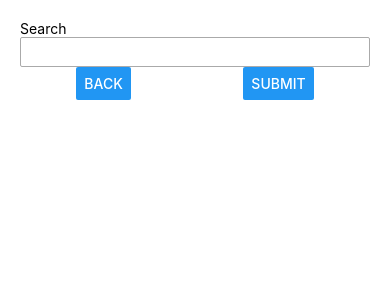
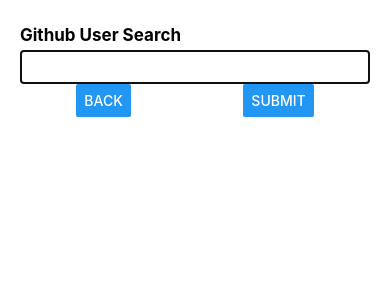
Before and after one commit to kodefox/gitbrowse, a React Native app: screen / in a window 390 px wide. Both pictures are taken after a click on the button "SEARCH". Shown: the top 300 px of the page. Built offline with nearby package versions, Linux system fonts and the light colour scheme.

Commit message:
Add avatar and better styling

```diff
--- a/src/SearchScene.js
+++ b/src/SearchScene.js
@@ -10,20 +10,22 @@
   Keyboard,
 } from 'react-native';
 
+import UserCard from './components/UserCard';
 import {ROUTES} from './lib/constants';
 
-type User = {
+export type UserSummary = {
   id: number,
   login: string,
   score: number,
   avatar_url: string,
 };
+
 type Props = {
   navigate: (page: string) => void,
 };
 type State = {
   usernameInput: string,
-  users: Array<User>,
+  users: Array<UserSummary>,
   isLoading: boolean,
 };
 
@@ -46,14 +48,21 @@
     };
     return (
       <View style={styles.container}>
-        <View style={{flexDirection: 'row'}}>
-          <Text>Search</Text>
+        <View style={styles.titleBar}>
+          <Text style={styles.titleText}>Github User Search</Text>
           {isLoading ? <ActivityIndicator /> : null}
         </View>
         <TextInput
           style={styles.textInput}
           value={usernameInput}
           onChangeText={onChangeText}
+          keyboardType="email-address"
+          autoCapitalize="none"
+          autoCorrect={false}
+          autoFocus={true}
+          onSubmitEditing={onSubmit}
+          returnKeyType="search"
+          underlineColorAndroid="transparent"
         />
         <View style={styles.buttonBar}>
           <Button
@@ -63,11 +72,7 @@
           <Button title="Submit" onPress={onSubmit} />
         </View>
         <View style={styles.resultList}>
-          {users.map(user => (
-            <View key={user.id}>
-              <Text>{user.login}</Text>
-            </View>
-          ))}
+          {users.map(user => <UserCard key={user.id} user={user} />)}
         </View>
       </View>
     );
@@ -95,6 +100,16 @@
     backgroundColor: '#fff',
     padding: 20,
   },
+  titleBar: {
+    flexDirection: 'row',
+    height: 30,
+    justifyContent: 'space-between',
+    alignItems: 'center',
+  },
+  titleText: {
+    fontSize: 17,
+    fontWeight: 'bold',
+  },
   buttonBar: {
     width: '100%',
     flexDirection: 'row',
@@ -102,7 +117,7 @@
   },
   resultList: {},
   textInput: {
-    height: 30,
+    height: 34,
     paddingHorizontal: 4,
     borderWidth: 1,
     borderColor: '#aaa',
--- /dev/null
+++ b/src/components/UserCard.js
@@ -0,0 +1,37 @@
+// @flow
+import React from 'react';
+import {View, Text, Image, StyleSheet} from 'react-native';
+
+import type {UserSummary} from '../SearchScene';
+
+type Props = {
+  user: UserSummary,
+};
+
+export default function UserCard(props: Props) {
+  let {user} = props;
+  return (
+    <View style={styles.container}>
+      <Image style={styles.avatar} source={{uri: user.avatar_url}} />
+      <Text>{user.login}</Text>
+    </View>
+  );
+}
+
+const styles = StyleSheet.create({
+  container: {
+    padding: 10,
+    borderBottomWidth: 1,
+    borderColor: '#aaa',
+    flexDirection: 'row',
+    alignItems: 'center',
+  },
+  avatar: {
+    width: 50,
+    height: 50,
+    borderRadius: 25,
+    marginRight: 10,
+    borderWidth: 2,
+    borderColor: '#aaa',
+  },
+});
```
